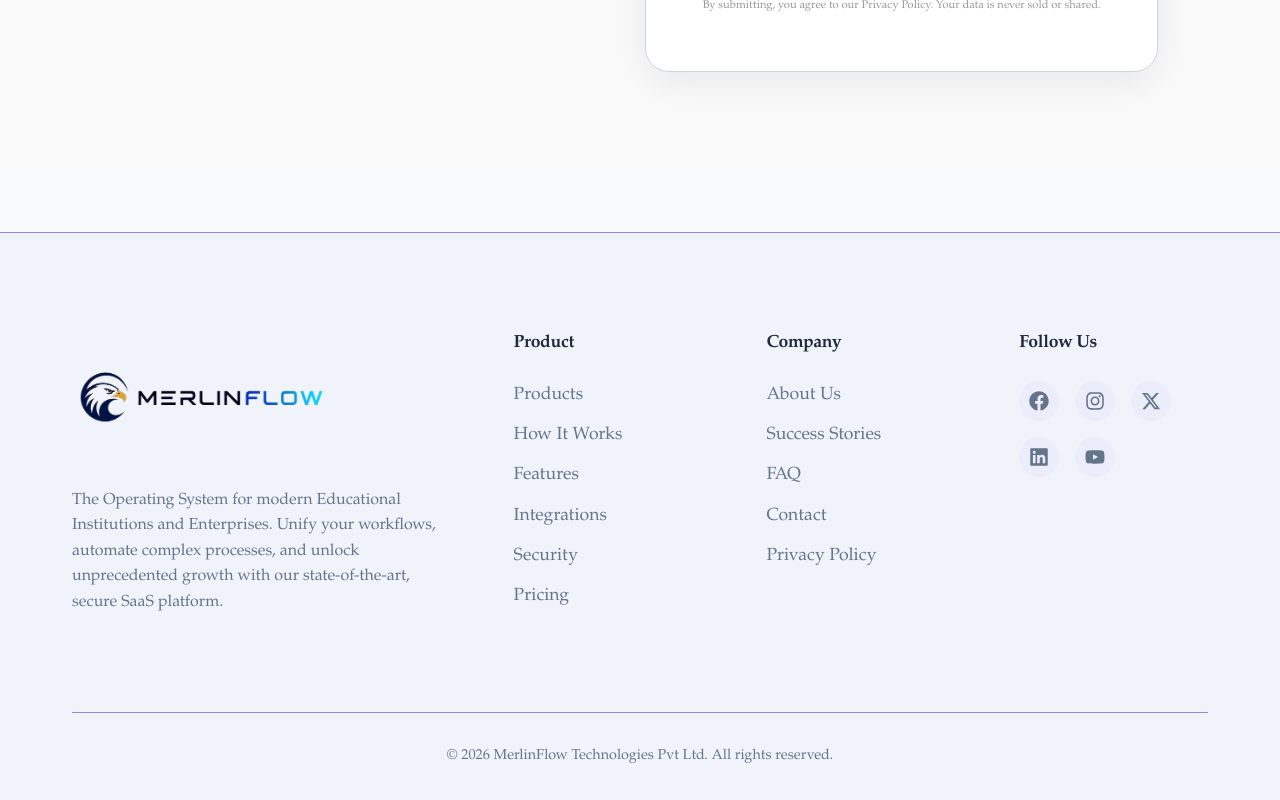
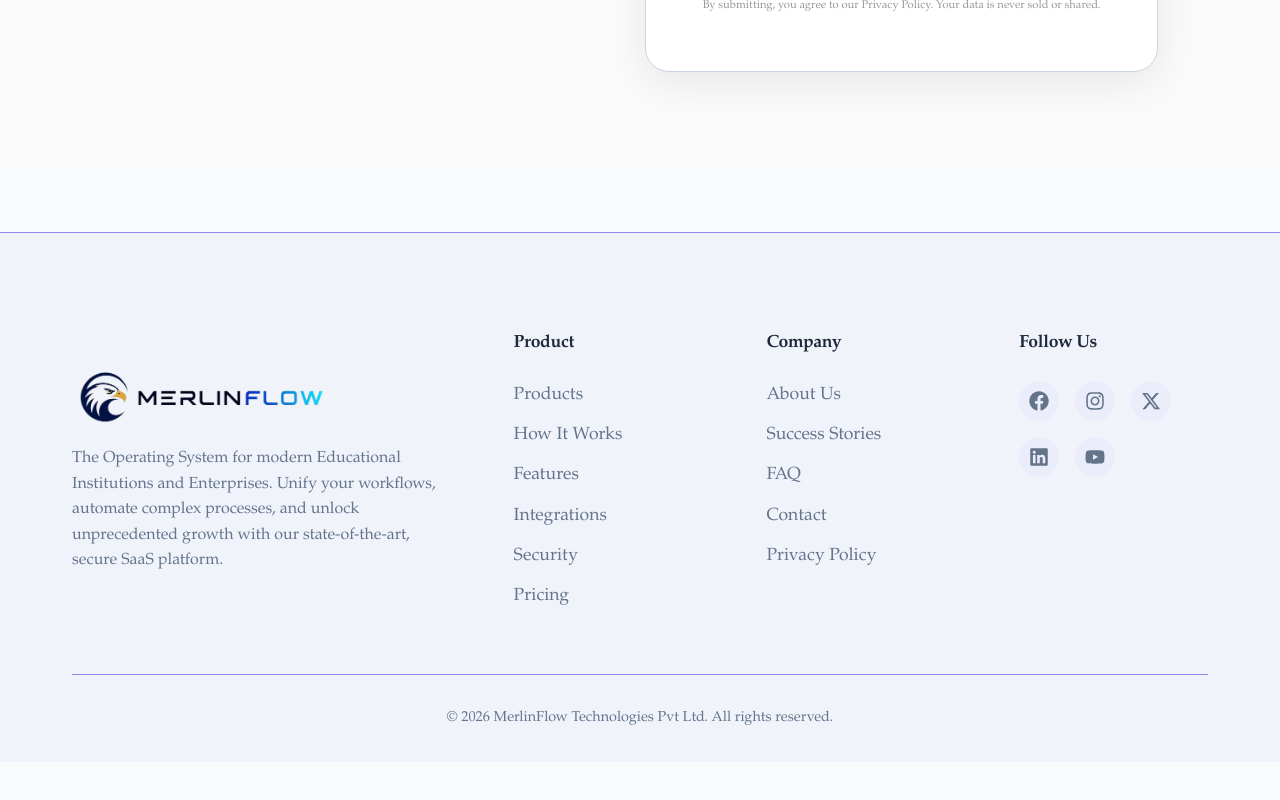
Before and after one commit to nayanirithish/merlinflow, a Next.js app: page / in a window 1280 px wide. Shown: the part 10920-11720 px from the top of the page. After the commit the page ends 11682 px from the top, so only its background shows below. Built offline with nearby package versions, Linux system fonts and the light colour scheme.

Commit message:
Pull footer text closer to logo with negative margins

```diff
--- a/src/components/Footer.js
+++ b/src/components/Footer.js
@@ -19,7 +19,7 @@ export default function Footer() {
         <div className="footer-grid">
           {/* Brand Column */}
           <div className="footer-brand">
-            <div className="footer-logo" style={{ marginBottom: "1rem" }}>
+            <div className="footer-logo" style={{ marginBottom: "-1rem" }}>
               <img
                 src={merlinflowLogo.src}
                 alt="MerlinFlow Logo"
@@ -27,11 +27,12 @@ export default function Footer() {
                   height: 'auto',
                   width: '100%',
                   maxWidth: '260px',
-                  objectFit: 'contain'
+                  objectFit: 'contain',
+                  display: 'block'
                 }}
               />
             </div>
-            <p style={{ color: "var(--text-muted)", marginBottom: "2rem", maxWidth: "400px", lineHeight: "1.6" }}>
+            <p style={{ color: "var(--text-muted)", marginBottom: "2rem", marginTop: "-1rem", maxWidth: "400px", lineHeight: "1.6" }}>
               The Operating System for modern Educational Institutions and Enterprises. Unify your workflows, automate complex processes, and unlock unprecedented growth with our state-of-the-art, secure SaaS platform.
             </p>
           </div>
```
